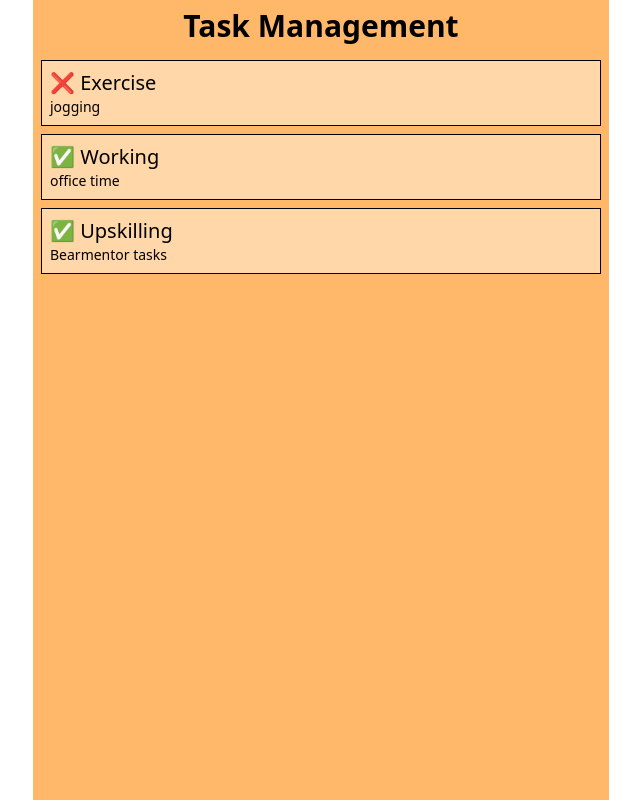
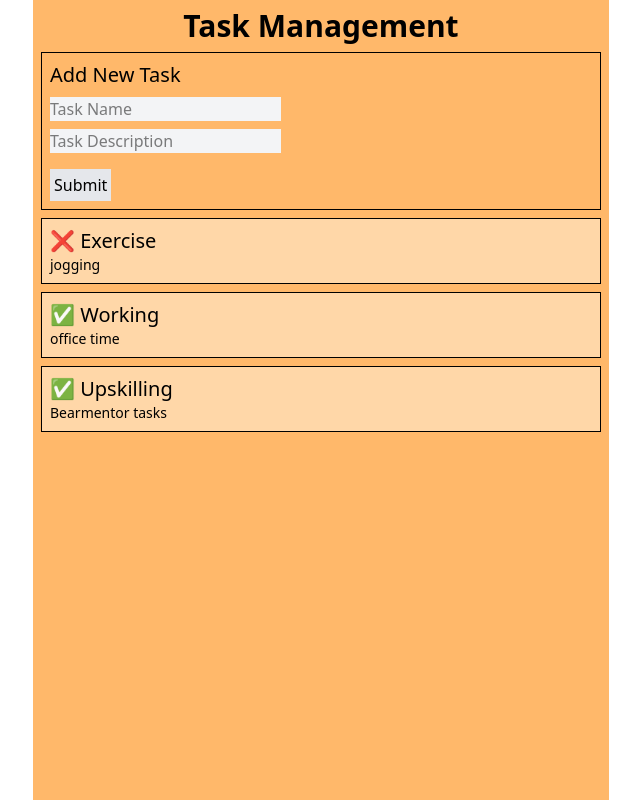
Before and after one commit to abw04/Task-management, a React (Vite) app: page / in a window 1280 px wide. Shown: the whole page, without its empty margins (319-959 px from the left). Built offline with nearby package versions, Linux system fonts and the light colour scheme.

Commit message:
add FE for adding new tasks

```diff
--- a/src/App.tsx
+++ b/src/App.tsx
@@ -5,6 +5,12 @@ export default function App() {
   return (
     <div className="max-w-xl mx-auto bg-orange-300 min-h-screen">
       <h1 className = "text-3xl mx-2 py-2 text-center font-bold">Task Management</h1>
+      <div className="border mx-2">
+      <h3 className="text-xl mx-2 my-2">Add New Task</h3>
+      <form className = "flex"><input type="text" placeholder="Task Name" className=" mx-2 bg-gray-100"/></form>
+            <form className = "flex"><input type="text" placeholder="Task Description" className=" m-2 bg-gray-100"/></form>
+      <button type="submit" className = "m-2 p-1 bg-gray-200 pointer">Submit</button>
+      </div>
       {TaskData.map((task) =>{
         return <TaskCard key = {task.id} task ={task} />
       })}
```
